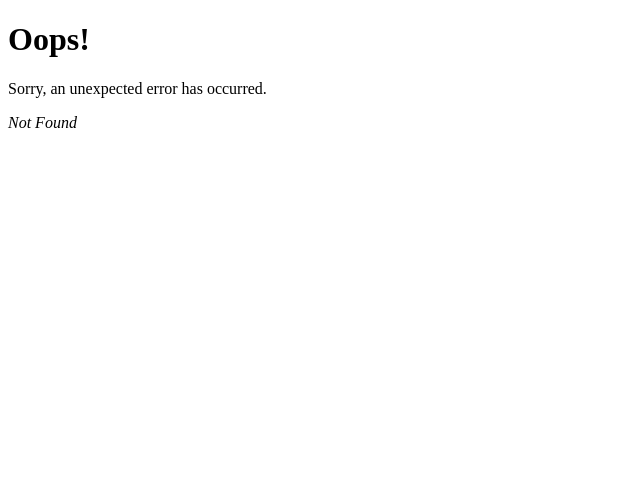
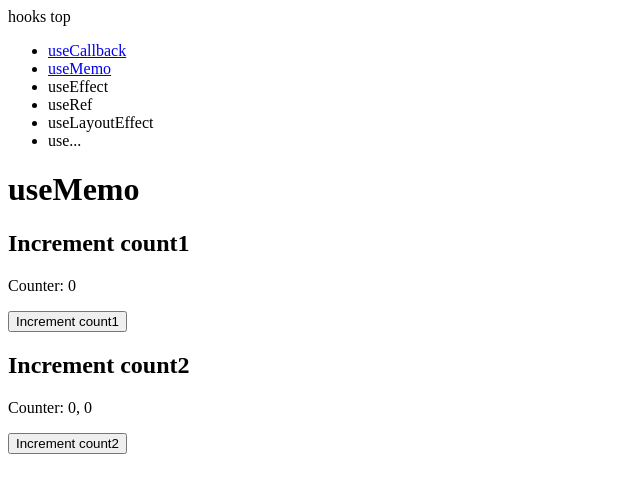
Before and after one commit to K-yokosu/sandbox_react, a React (Vite) app: page /hooks/memo in a window 1280 px wide. Before the commit this address had no page. Shown: the top 492 px of the page, without its empty margins (0-640 px from the left). Built offline with nearby package versions, Linux system fonts and the light colour scheme.

Commit message:
useMemoの例 - (非useMemo状態)

```diff
--- a/src/main.tsx
+++ b/src/main.tsx
@@ -11,6 +11,7 @@
 import Contact from "./routes/contact";
 import HooksTop from './routes/HooksTop';
 import Callback from './routes/Callback';
+import Memo from './routes/Memo ';
 
 const router = createBrowserRouter([
   {
@@ -32,6 +33,10 @@
       {
         path: "callback",
         element: <Callback />
+      },
+      {
+        path: "memo",
+        element: <Memo />
       }
     ]
   }
--- a/src/routes/HooksTop.tsx
+++ b/src/routes/HooksTop.tsx
@@ -8,6 +8,7 @@
             <nav>
                 <ul>
                     <li><Link to={'callback'}>useCallback</Link></li>
+                    <li><Link to={'memo'}>useMemo</Link></li>
                     <li>useEffect</li>
                     <li>useRef</li>
                     <li>useLayoutEffect</li>
--- /dev/null
+++ b/src/routes/Memo .tsx
@@ -0,0 +1,40 @@
+import React, { useState } from "react";
+
+const Memo = () => {
+      const [count1, setCount1] = useState(0);
+      const [count2, setCount2] = useState(0);
+
+      // 引数の数値を２倍にして返す。
+      // 不要なループを実行しているため計算にかなりの時間がかかる。
+      const double = count => {
+        let i = 0;
+        while (i < 1000000000) i++;
+        return count * 2;
+      };
+
+      // count2 を２倍にした値
+      // double(count2) はコンポーネントが再レンダリングされる度に実行されるため、
+      // count1 を更新してコンポーネントが再レンダリングされた時にも実行されてしまう。
+      // そのため、count1 を更新してコンポーネントを再レンダリングする時も時間がかかる。
+      // count1 を更新しても doubledCount の値は変わらないため、count1 を更新した時に
+      // double(count2) を実行する意味がない。したがって、不要な再計算が発生している状態である。
+      // count1 が更新されてコンポーネントが再レンダリングされた時は double(count2) が実行されないようにしたい。
+      const doubledCount = double(count2);
+
+      return (
+        <>
+          <h1>useMemo</h1>
+          <h2>Increment count1</h2>
+          <p>Counter: {count1}</p>
+          <button onClick={() => setCount1(count1 + 1)}>Increment count1</button>
+
+          <h2>Increment count2</h2>
+          <p>
+            Counter: {count2}, {doubledCount}
+          </p>
+          <button onClick={() => setCount2(count2 + 1)}>Increment count2</button>
+        </>
+      );
+    }
+
+export default Memo;
```
